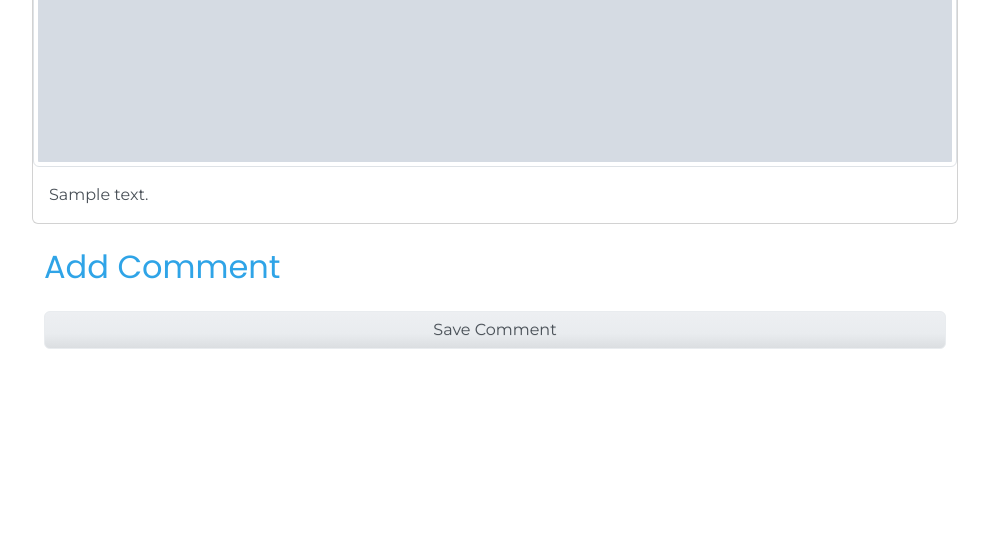
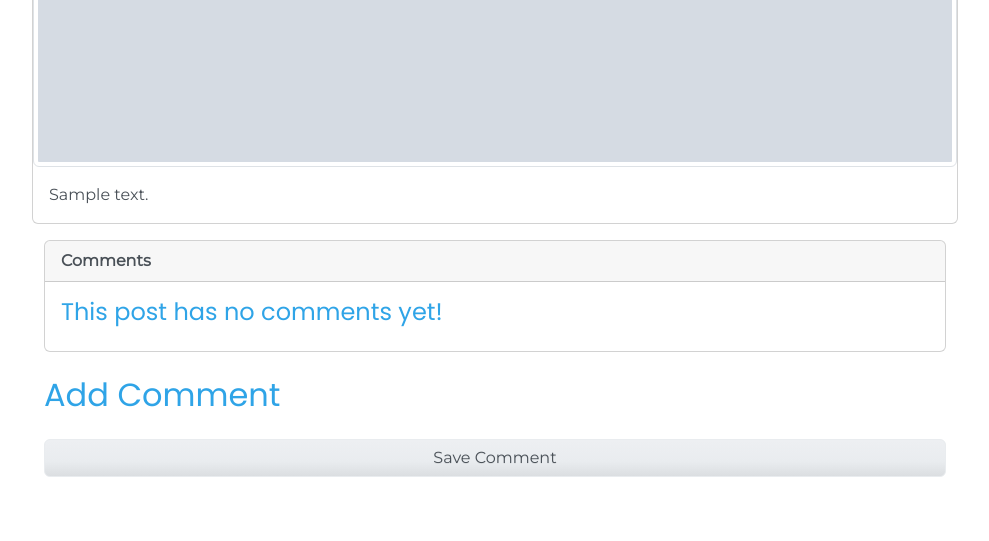
Before and after one commit to KramStyles/python-django-the-practical-guide, a Django app: a page that uses blog/templates/blog/post_detail.html in a window 1280 px wide. Shown: the part 790-1331 px from the top of the page, without its empty margins (145-1134 px from the left). Before the commit the page ends 1139 px from the top, so only its background shows below. Run offline with Django 4.2, Linux system fonts and the light colour scheme; tables that the repository leaves empty hold one stand-in row (values such as "Sample post"); grey boxes marked "Sample" are stand-in pictures; some libraries are stand-ins or nearby versions.

Commit message:
added comments and fixed error

```diff
--- a/blog/templates/blog/post_detail.html
+++ b/blog/templates/blog/post_detail.html
@@ -1,6 +1,14 @@
 {% extends "challenges/layouts/base.html" %}
 {% block content %}
+    {% load static %}
+    <link rel="stylesheet" href="{% static "css/form.css" %}">
     <div class="row">
+        {% if message %}
+            <div class="alert alert-dismissible alert-danger">
+                <button type="button" class="btn-close" data-bs-dismiss="alert"></button>
+                <strong class="text-capitalize">{{ status }}!</strong> {{ message }}
+            </div>
+        {% endif %}
         <div class="col-md-10 offset-1">
             <div class="card mb-3">
                 <h3 class="card-header">{{ title }}
@@ -22,7 +30,24 @@
                 </div>
             </div>
             <div class="container">
-            <h2 class="my-4">Add Comment</h2>
+                <div class="card">
+                    <div class="card-header fw-bold">Comments</div>
+                    <div class="card-body">
+                        {% for comment in comments %}
+                            <span class="text-primary">Author: <b>{{ comment.user_name }} ({{ comment.user_email }})</b></span>
+                            <p class="text-justify mb-1">{{ comment.text }}</p>
+                            <p class="text-end mt-0"><small>{{ comment.created_on }}</small></p>
+                            {% if not forloop.last %}
+                                <hr>
+                            {% endif %}
+                        {% empty %}
+                            <h4>This post has no comments yet!</h4>
+                        {% endfor %}
+                    </div>
+                </div>
+            </div>
+            <div class="container">
+                <h2 class="my-4">Add Comment</h2>
                 <form action="{% url "blog-post-details" data.slug %}" class="my-3" method="post">
                     {% csrf_token %}
                     {% for field in comment_form %}
--- a/blog/views.py
+++ b/blog/views.py
@@ -3,6 +3,7 @@ from django.views.generic import ListView, DetailView
 
 from blog.forms import CommentForm
 from blog.models import Post
+
 
 # Create your views here.
 
@@ -48,14 +49,26 @@ class PostDetailView(DetailView):
     context_object_name = "data"
 
     def post(self, request, slug):
+        blog = get_object_or_404(Post, slug=slug)
         comment_form = CommentForm(request.POST)
         if comment_form.is_valid():
-            comment_form.save()
-        return redirect("blog-post-details", slug=slug)
+            comment = comment_form.save(commit=False)  # To prevent the saving till we add post
+            comment.post = blog
+            comment.save()
+            return redirect("blog-post-details", slug=slug)
+
+        context = {
+            "title": f"News Post: {blog.title.title()}",
+            "data": blog,
+            "comment_form": comment_form,
+            "status": "error", "message": "An error occurred while saving comment. Check below!",
+        }
+        return render(request, "blog/post_detail.html", context)
 
     def get_context_data(self, **kwargs):
         context = super().get_context_data(**kwargs)
         post_title = self.object.title.title()
         context["title"] = f"News Post: {post_title}"
         context["comment_form"] = CommentForm()
+        context["comments"] = self.object.comments.all()
         return context
```
